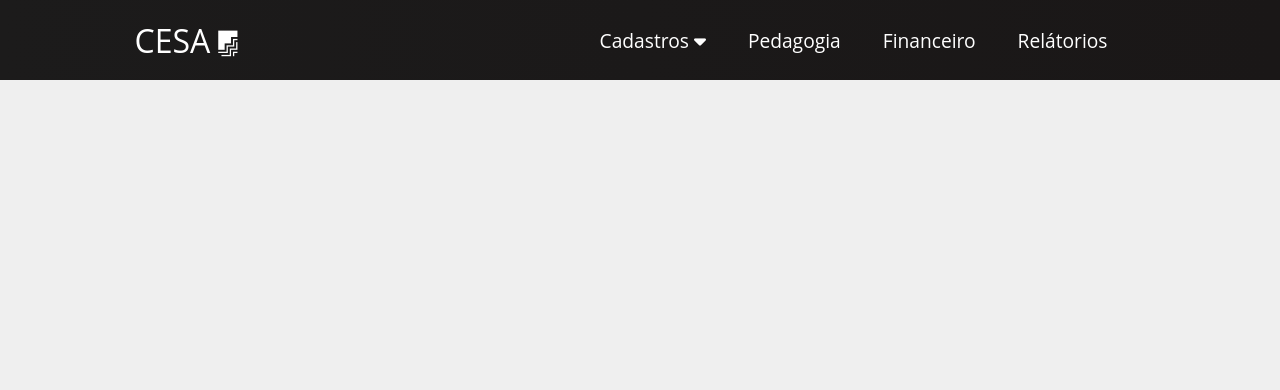
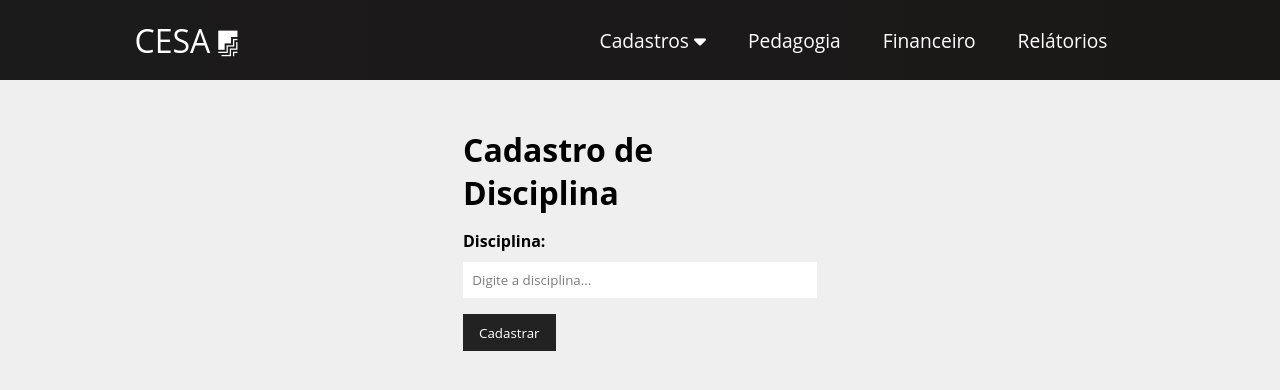
Before and after one commit to jeffassis/front-escola, a React (Create React App) app: page /disciplinas in a window 1280 px wide. Shown: the top 390 px of the page. Built offline with nearby package versions, Linux system fonts and the light colour scheme.

Commit message:
add disciplina pt01

```diff
--- /dev/null
+++ b/src/components/pages/Disciplina.js
@@ -0,0 +1,25 @@
+import React from "react";
+import Input from '../form/Input'
+import SubmitButton from '../form/SubmitButton'
+import styles from './Disciplina.module.css'
+
+function Disciplina() {
+    return (
+        <div>
+            <div className={styles.Container}>
+                <h1>Cadastro de Disciplina</h1>
+                <form className={styles.form}>
+                    <Input
+                        type="text"
+                        text="Disciplina"
+                        name="cadastrar"
+                        placeholder="Digite a disciplina..."
+                    />
+                    <SubmitButton type='submit' text='Cadastrar' />
+                </form>
+            </div>
+        </div>
+    );
+}
+
+export default Disciplina;
--- /dev/null
+++ b/src/components/pages/Disciplina.module.css
@@ -0,0 +1,17 @@
+.Container{
+    width: 450px;
+
+    margin: 0 auto;
+    margin-bottom: 0.5em;
+    padding: 3em;
+
+}
+
+.Container h1{
+    justify-content: center;
+    margin-bottom: 0.5em;
+}
+
+.Container form button{
+    margin-bottom: 3em;
+}
--- a/src/components/pages/Home.module.css
+++ b/src/components/pages/Home.module.css
@@ -9,5 +9,7 @@
 
 .home_container img {
     display: flex;
+    max-width: 1120em;
     width: 100%;
+    height: 90vh;
 }
--- a/src/routes.js
+++ b/src/routes.js
@@ -7,6 +7,7 @@ import Professores from './components/pages/Professores';
 import Professor from './components/pages/Professor';
 import Navbar from './components/layout/Navbar'
 import ShowNavbar from './components/layout/ShowNavbar'
+import Disciplina from './components/pages/Disciplina'
 
 export default function AppRoutes() {
     return (
@@ -19,6 +20,7 @@ export default function AppRoutes() {
                 <Route path='/home' element={<Home />} />
                 <Route path='/professores' element={<Professores />} />
                 <Route path='/professor' element={<Professor />} />
+                <Route path='/disciplinas' element={<Disciplina />} />
 
             </Routes>
         </BrowserRouter>
```
